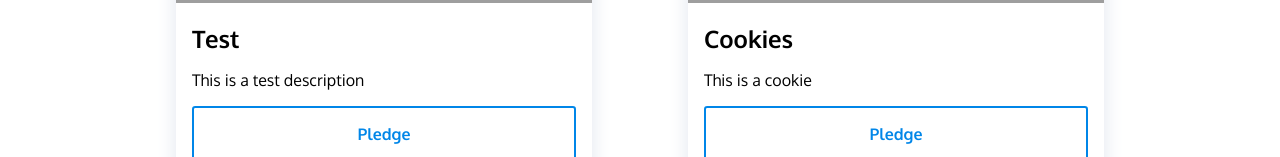
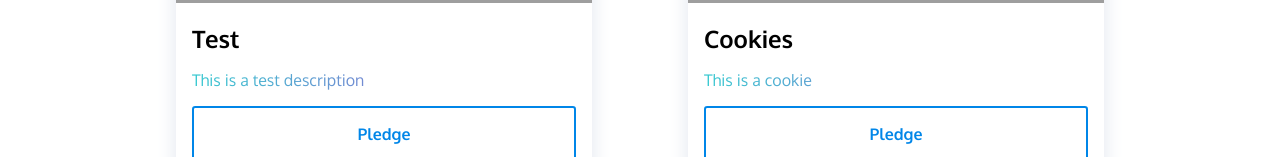
Before and after one commit to kawin-nai/portaliotest, a React (Create React App) app: page / in a window 1280 px wide. Shown: the part 468-625 px from the top of the page. Built offline with nearby package versions, Linux system fonts and the light colour scheme; grey boxes are pictures that could not be loaded.

Commit message:
Create class
Create classes from function

```diff
--- a/src/Components/Productcard.js
+++ b/src/Components/Productcard.js
@@ -1,17 +1,32 @@
 import React from 'react'
 import '../sass/format.scss'
 
-function Productcard(props) {
+class Productcard extends React.Component{
+    render() {
         return (
             <div className="card">
                 <div className="cardbody">
-                <img className="cardimage" src={props.img} width="200" height ="200"/>
-                <h2 className="cardtitle">{props.title}</h2>
-                <p className="carddescription">{props.desc}</p>
+                    <img className="cardimage" src={this.props.img} width="200" height ="200"/>
+                    <h2 className="cardtitle">{this.props.title}</h2>
+                    <p className="carddescription text-gradient">{this.props.desc}</p>
                 </div>
                 <button className="cardbutton">Pledge</button>
             </div>
         )
     }
+}
+
+// function Productcard(props) {
+//     return (
+//         <div className="card">
+//             <div className="cardbody">
+//                 <img className="cardimage" src={props.img} width="200" height ="200"/>
+//                 <h2 className="cardtitle">{props.title}</h2>
+//                 <p className="carddescription text-gradient">{props.desc}</p>
+//             </div>
+//             <button className="cardbutton">Pledge</button>
+//         </div>
+//     )
+// }
 
 export default Productcard
--- a/src/sass/format.scss
+++ b/src/sass/format.scss
@@ -70,7 +70,11 @@ body {
   margin-left:auto;
   margin-right: auto;
 }
-
+.text-gradient {
+  background: linear-gradient(to right, #30CFD0, #c43ad6);
+  -webkit-background-clip: text;
+  -webkit-text-fill-color: transparent;
+}
 .card {
   font-family: Oxygen, sans-serif;
   margin: 2rem;
```
Lines whose indentation alone changed are shown as unchanged.
